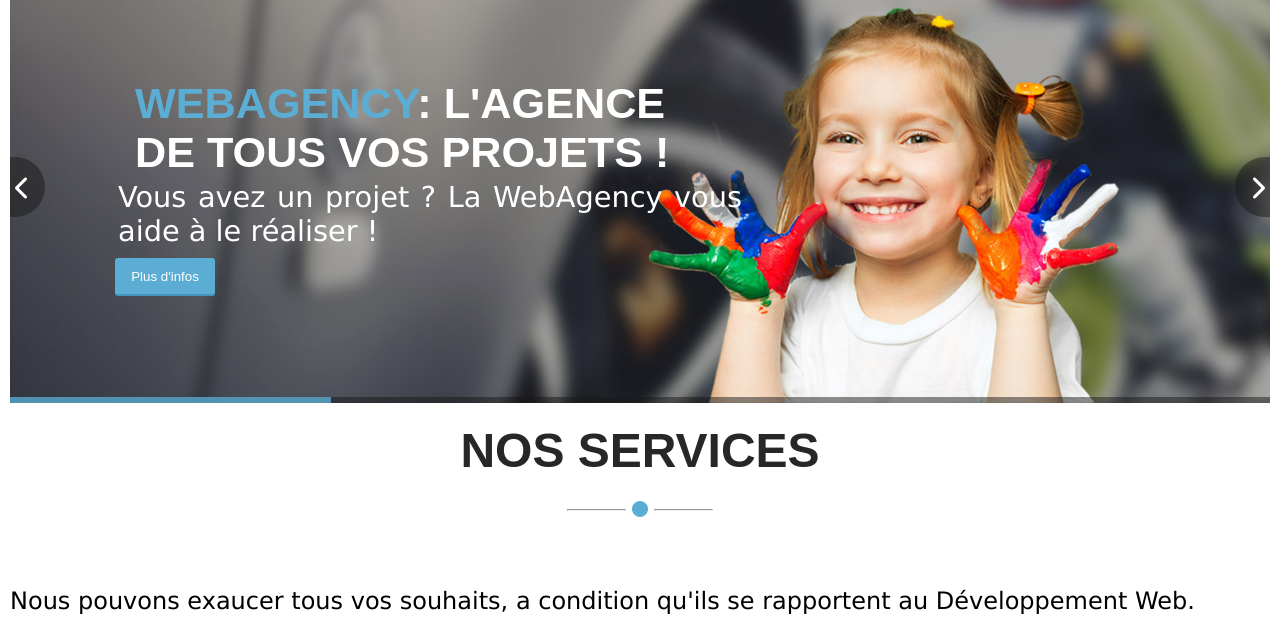
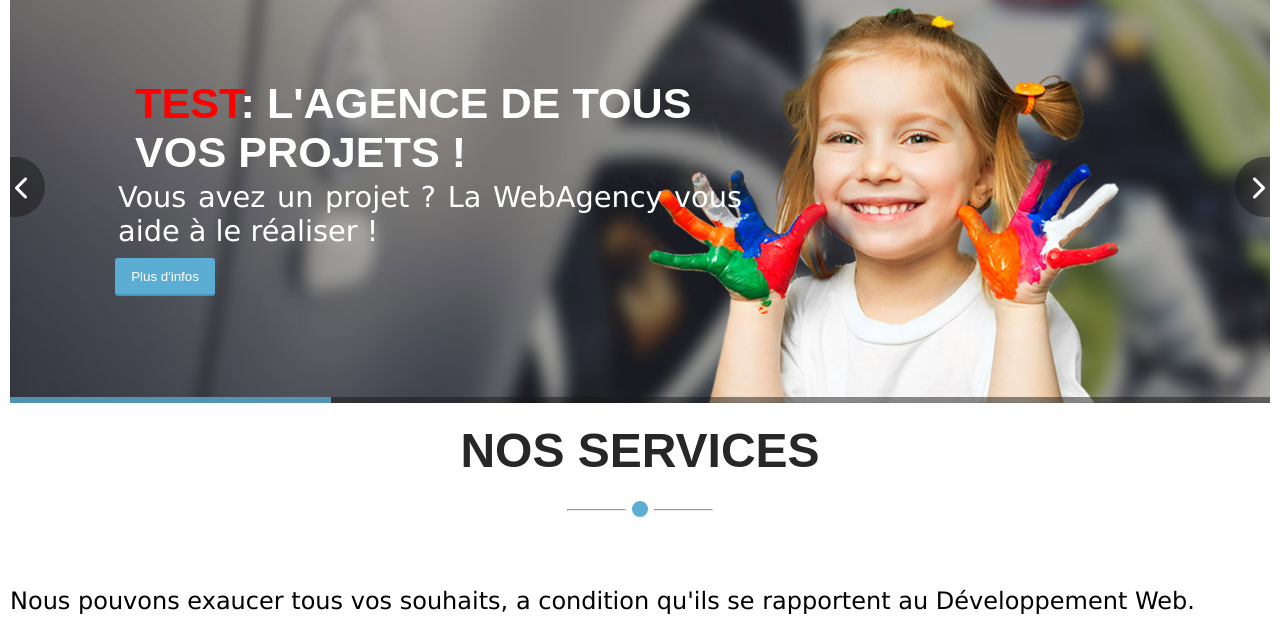
Before and after one commit to BenjaminNahmani/webAgency, a plain HTML site: page index.html in a window 1280 px wide. Shown: the part 103-739 px from the top of the page. Drawn offline with Linux system fonts and the light colour scheme; a web font is replaced by a local one.

Commit message:
Test visio
Test visio

```diff
--- a/index.html
+++ b/index.html
@@ -49,7 +49,7 @@
 
 				<div id="infos">
 					<h1>
-						<span>WEBAGENCY</span>: L'AGENCE DE TOUS VOS PROJETS !
+						<span>TEST</span>: L'AGENCE DE TOUS VOS PROJETS !
 					</h1>
 
 					<p id="subtitle_infos">
--- a/style.css
+++ b/style.css
@@ -144,7 +144,7 @@ text-align: center;
 }
 
 span{
-	color: #5CADD3; /* Couleur BLEU du WEBAGENCY */
+	color: red; /* #5CADD3 */ /* Couleur BLEU du WEBAGENCY */
 }
 
 /* Seul les infos sont visible. */
```
